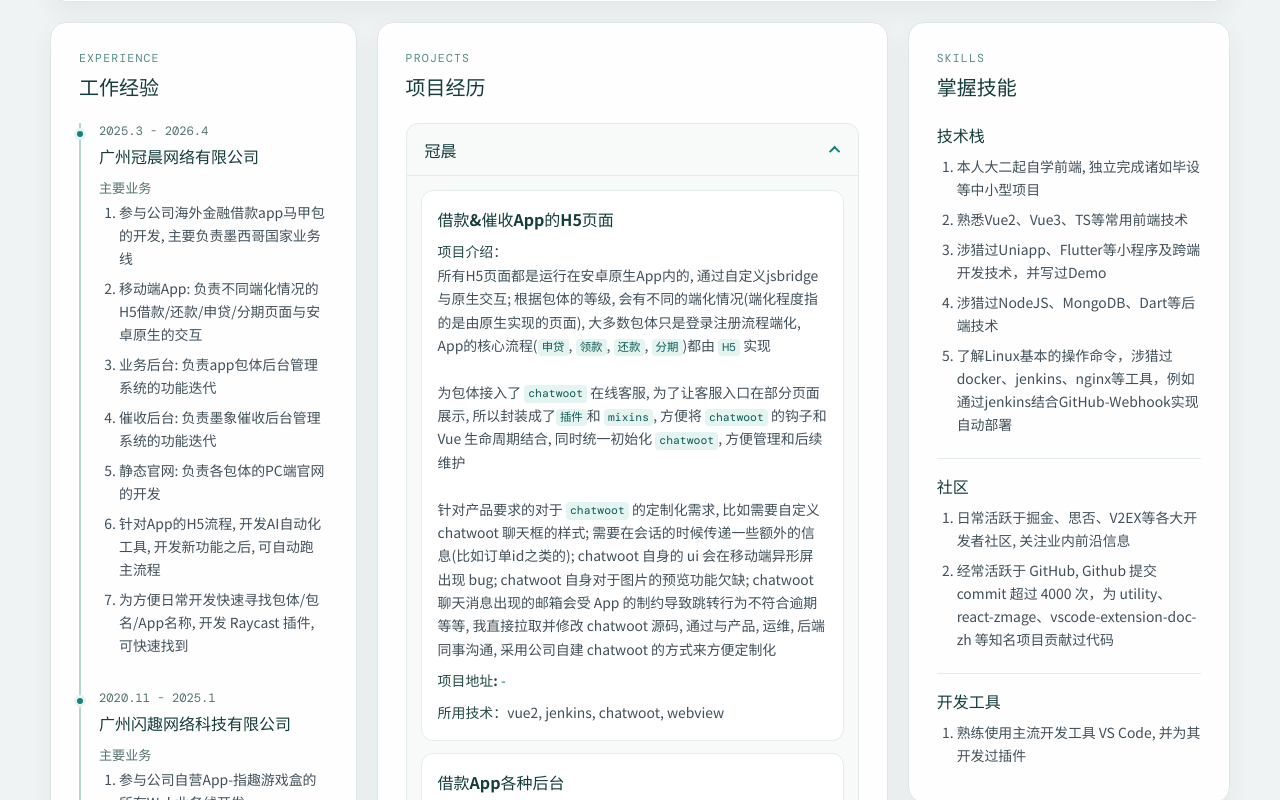
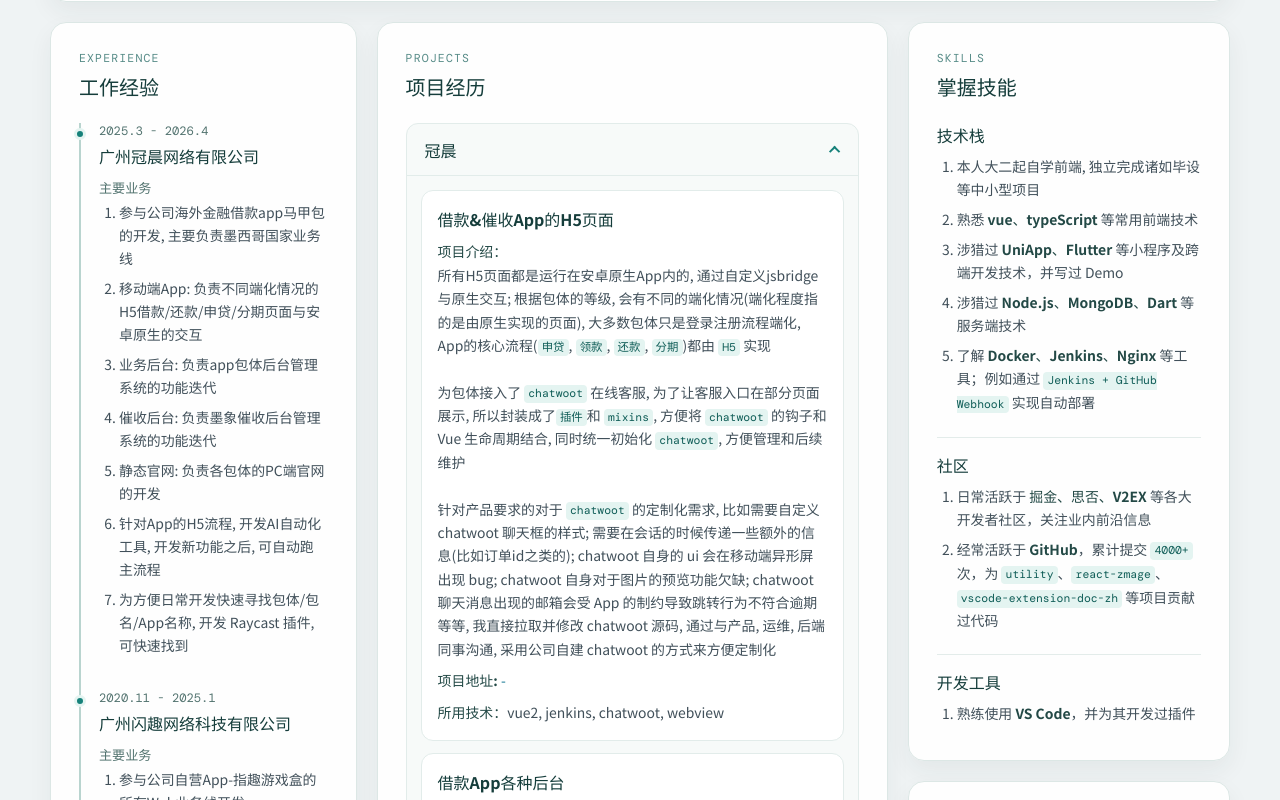
Before and after one commit to ddzy/resume, a Vue app: page / in a window 1280 px wide. Shown: the part 1220-2020 px from the top of the page. Built offline with nearby package versions, Linux system fonts and the light colour scheme.

Commit message:
feat: 掌握技能区域提取组件

```diff
--- a/src/App.vue
+++ b/src/App.vue
@@ -3,7 +3,8 @@ import ExperienceList from './components/ExperienceList.vue'
 import OpenSourceList from './components/OpenSourceList.vue'
 import ProjectList from './components/ProjectList.vue'
 import ResumeHeader from './components/ResumeHeader.vue'
-import { careerObjective, githubStats, skillGroups, skillTagGroups } from './data/resume'
+import SkillList from './components/SkillList.vue'
+import { careerObjective, githubStats, skillTagGroups } from './data/resume'
 </script>
 
 <template>
@@ -57,10 +58,7 @@ import { careerObjective, githubStats, skillGroups, skillTagGroups } from './dat
       <aside class="side-column">
         <article class="panel skills-panel">
           <div class="section-heading"><p class="section-kicker">Skills</p><h2>掌握技能</h2></div>
-          <section v-for="group in skillGroups" :key="group.title" class="skill-group">
-            <h3>{{ group.title }}</h3>
-            <ol><li v-for="item in group.items" :key="item">{{ item }}</li></ol>
-          </section>
+          <SkillList />
         </article>
         <article class="panel objective-panel">
           <p class="section-kicker">Objective</p><h2>求职意向</h2>
@@ -212,33 +210,6 @@ import { careerObjective, githubStats, skillGroups, skillTagGroups } from './dat
   gap: 20px;
 }
 
-.skill-group {
-  padding: 15px 0;
-  border-top: 1px solid #e3ecea;
-
-  &:first-of-type {
-    padding-top: 0;
-    border-top: 0;
-  }
-
-  &:last-child {
-    padding-bottom: 0;
-  }
-
-  h3 {
-    margin-bottom: 8px;
-    color: var(--color-ink);
-    font-size: 1rem;
-  }
-
-  li {
-    margin-bottom: 7px;
-    color: #41505a;
-    font-size: 0.87rem;
-    line-height: 1.65;
-  }
-}
-
 .objective-panel {
   dl {
     display: grid;
--- /dev/null
+++ b/src/components/SkillList.vue
@@ -0,0 +1,63 @@
+<script setup lang="ts">
+import DOMPurify from 'dompurify'
+import { marked } from 'marked'
+import { skillGroups } from '../data/resume'
+
+function renderInlineMarkdown(source: string) {
+  return DOMPurify.sanitize(marked.parseInline(source, { async: false }), {
+    USE_PROFILES: { html: true },
+  })
+}
+</script>
+
+<template>
+  <section v-for="group in skillGroups" :key="group.title" class="skill-group">
+    <h3>{{ group.title }}</h3>
+    <ol>
+      <li v-for="item in group.itemsMarkdown" :key="item" v-html="renderInlineMarkdown(item)" />
+    </ol>
+  </section>
+</template>
+
+<style scoped lang="scss">
+.skill-group {
+  padding: 15px 0;
+  border-top: 1px solid #e3ecea;
+
+  &:first-of-type {
+    padding-top: 0;
+    border-top: 0;
+  }
+
+  &:last-child {
+    padding-bottom: 0;
+  }
+
+  h3 {
+    margin-bottom: 8px;
+    color: var(--color-ink);
+    font-size: 1rem;
+  }
+
+  li {
+    margin-bottom: 7px;
+    color: #41505a;
+    font-size: 0.87rem;
+    line-height: 1.65;
+
+    :deep(strong) {
+      color: #234946;
+      font-weight: 700;
+    }
+
+    :deep(code) {
+      padding: 0.12em 0.36em;
+      color: #0f5d57;
+      background: #e4f4f1;
+      border-radius: 4px;
+      font-family: 'DM Mono', monospace;
+      font-size: 0.82em;
+    }
+  }
+}
+</style>
--- a/src/data/resume/skills.ts
+++ b/src/data/resume/skills.ts
@@ -28,23 +28,23 @@ export const skillTagGroups: SkillTagGroup[] = [
 export const skillGroups = [
 	{
 		title: '技术栈',
-		items: [
+		itemsMarkdown: [
 			'本人大二起自学前端, 独立完成诸如毕设等中小型项目',
-			'熟悉Vue2、Vue3、TS等常用前端技术',
-			'涉猎过Uniapp、Flutter等小程序及跨端开发技术，并写过Demo',
-			'涉猎过NodeJS、MongoDB、Dart等后端技术',
-			'了解Linux基本的操作命令，涉猎过docker、jenkins、nginx等工具，例如通过jenkins结合GitHub-Webhook实现自动部署',
+			'熟悉 **vue、typeScript** 等常用前端技术',
+			'涉猎过 **UniApp、Flutter** 等小程序及跨端开发技术，并写过 Demo',
+			'涉猎过 **Node.js、MongoDB、Dart** 等服务端技术',
+			'了解 **Docker、Jenkins、Nginx** 等工具；例如通过 `Jenkins + GitHub Webhook` 实现自动部署',
 		],
 	},
 	{
 		title: '社区',
-		items: [
-			'日常活跃于掘金、思否、V2EX等各大开发者社区, 关注业内前沿信息',
-			'经常活跃于 GitHub, Github 提交 commit 超过 4000 次，为 utility、react-zmage、vscode-extension-doc-zh 等知名项目贡献过代码',
+		itemsMarkdown: [
+			'日常活跃于 **掘金、思否、V2EX** 等各大开发者社区，关注业内前沿信息',
+			'经常活跃于 **GitHub**，累计提交 `4000+` 次，为 `utility`、`react-zmage`、`vscode-extension-doc-zh` 等项目贡献过代码',
 		],
 	},
 	{
 		title: '开发工具',
-		items: ['熟练使用主流开发工具 VS Code, 并为其开发过插件'],
+		itemsMarkdown: ['熟练使用 **VS Code**，并为其开发过插件'],
 	},
 ];
```
